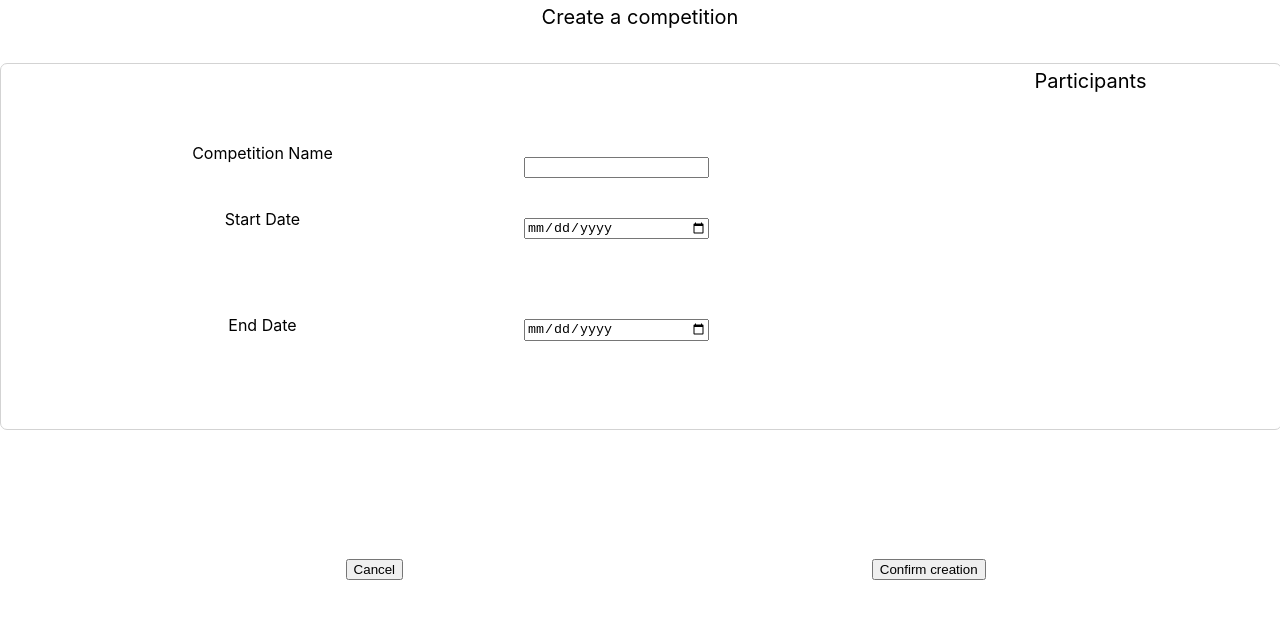
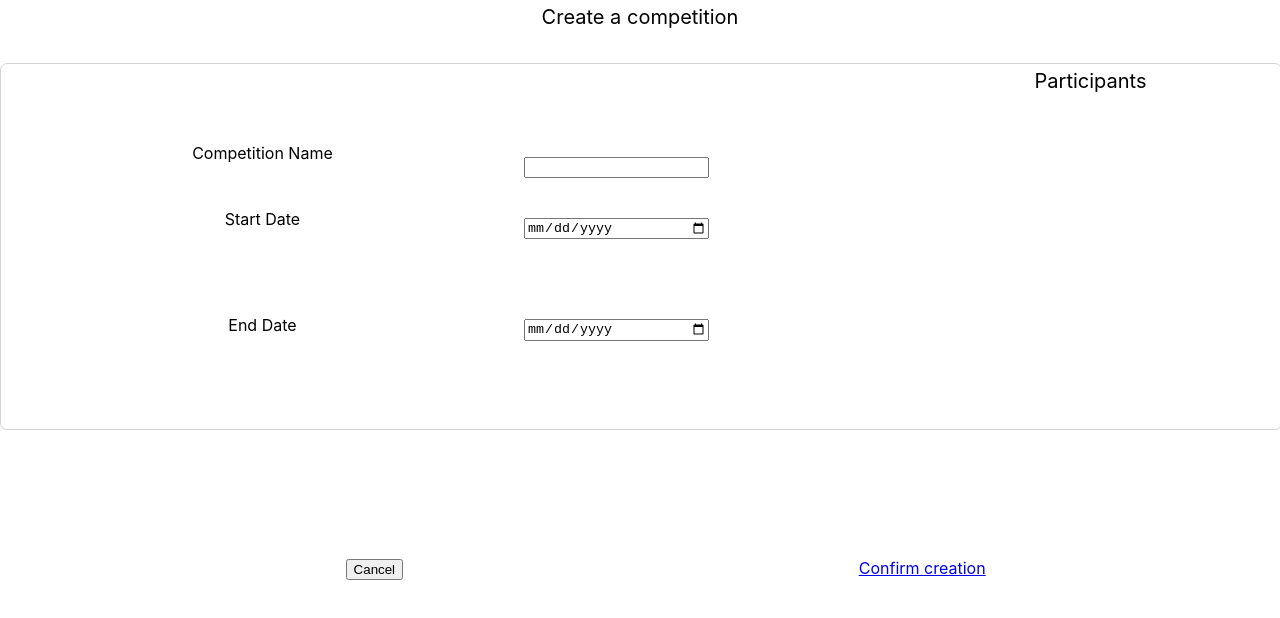
Before and after one commit to googleinterns/sgonks, a React (Create React App) app in the folder portfolio/frontend/: page /createComp in a window 1280 px wide. Shown: the top 618 px of the page. Built offline with nearby package versions, Linux system fonts and the light colour scheme.

Commit message:
Change create comp confirmation button to rediret to sgonks platform

```diff
--- a/portfolio/frontend/src/containers/CreateCompetition/CreateCompetition.js
+++ b/portfolio/frontend/src/containers/CreateCompetition/CreateCompetition.js
@@ -1,5 +1,7 @@
 import React from "react"
 import classes from "./CreateCompetition.module.css"
+import {Link} from "react-router-dom"
+
 const CreateCompetition = (props) => {
   return (
     <div className={classes.CreateCompetitionPage}>
@@ -57,7 +59,7 @@ const CreateCompetition = (props) => {
           <button>Cancel</button>
         </div>
         <div className={classes.Button}>
-          <button>Confirm creation</button>
+          <Link to="/sgonks-platform">Confirm creation</Link>
         </div>
       </div>
     </div>
```
